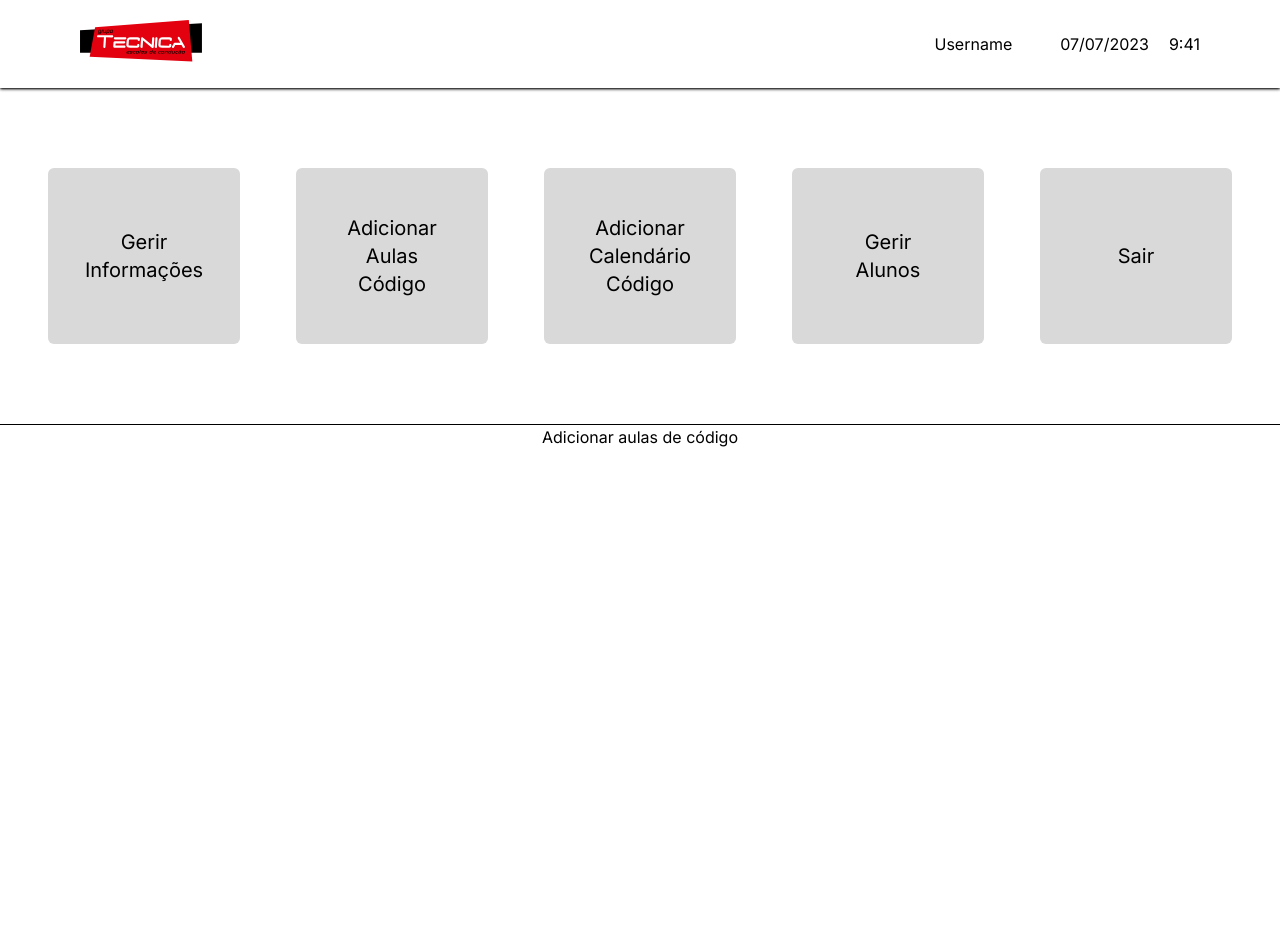
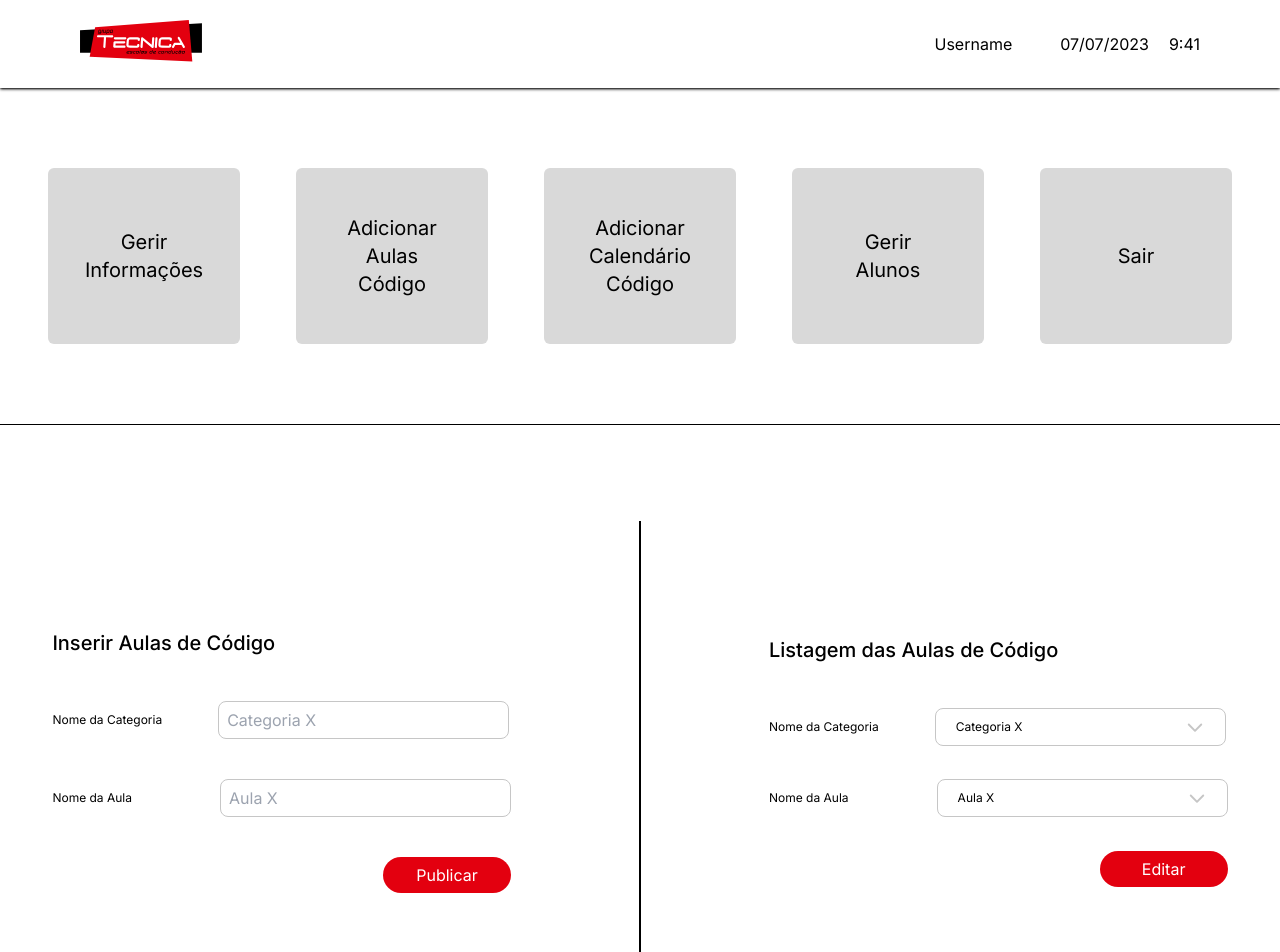
Before and after one commit to Frelances-projects/app-tecnica, a Next.js app in the folder web/: page /panel/create-classes in a window 1280 px wide. Shown: the top 952 px of the page. Before the commit the page ends 800 px from the top, so only its background shows below. Built offline with nearby package versions, Linux system fonts and the light colour scheme.

Commit message:
create-classes

```diff
--- a/web/src/app/panel/create-classes/page.tsx
+++ b/web/src/app/panel/create-classes/page.tsx
@@ -1,5 +1,58 @@
+import { Button } from "@/components/Button";
+import { Input } from "@/components/Input";
+import { SelectComponent } from "@/components/Select";
+
 export default function CreateClasses() {
+  async function handleInsetClasses(data: FormData) {
+    'use server'
+
+    const category = data.get('category_name')?.toString()
+    const classe = data.get('classe_name')?.toString()
+
+    if (!category || !classe) {
+      return
+    }
+
+    console.log({ category, classe })
+  }
+
   return (
-    <h1>Adicionar aulas de código</h1>
+    <main className="w-full flex justify-center items-center gap-32 mt-24 mb-16">
+      <section className="max-w-lg">
+        <h1 className='mb-11 text-xl font-medium'>Inserir Aulas de Código</h1>
+        <form action={handleInsetClasses} className="space-y-10">
+          <fieldset className='flex items-center gap-14'>
+            <label htmlFor="category-name" className='text-xs'>Nome da Categoria</label>
+            <Input id='category-name' placeholder="Categoria X" type='text' name='category_name' />
+          </fieldset>
+          <fieldset className='flex items-center gap-[5.5rem]'>
+            <label htmlFor="classe-name" className='text-xs'>Nome da Aula</label>
+            <Input id='classe-name' placeholder="Aula X" type='text' name='classe_name' />
+          </fieldset>
+          <div className="flex justify-end">
+            <Button title="Publicar" type='submit' />
+          </div>
+        </form>
+      </section>
+
+      <span className='border border-black h-[30rem]' />
+
+      <section className="max-w-lg">
+        <h1 className='mb-11 text-xl font-medium'>Listagem das Aulas de Código</h1>
+        <form  className="flex flex-col gap-[2.08rem]">
+          <fieldset className='flex items-center gap-14'>
+            <label htmlFor="information-name" className='text-xs'>Nome da Categoria</label>
+            <SelectComponent placeHolder='Categoria X' data={[]}/>
+          </fieldset>
+          <fieldset className='flex items-center gap-[5.5rem]'>
+            <label htmlFor="information-name" className='text-xs'>Nome da Aula</label>
+            <SelectComponent placeHolder='Aula X' data={[]}/>
+          </fieldset>
+          <div className="flex justify-end">
+            <Button title="Editar" type='submit' />
+          </div>
+        </form>
+      </section>
+    </main>
   )
 }
--- a/web/src/components/Select.tsx
+++ b/web/src/components/Select.tsx
@@ -7,12 +7,13 @@ import * as Select from '@radix-ui/react-select'
 interface SelectComponentProps extends SelectProps {
   placeHolder: string
   className?: string
+  id?: string
   data: any
 }
 
-export function SelectComponent({ className, placeHolder, ...rest }: SelectComponentProps) {
+export function SelectComponent({ className, placeHolder, id, ...rest }: SelectComponentProps) {
   return (
-    <Select.Root {...rest}>
+    <Select.Root {...rest} >
     <Select.Trigger className={`flex px-5 items-center py-2 text-xs w-[18.188rem] border border-[#C6C6C6] rounded-lg text-black ${className}`}>
       {placeHolder}
       <CaretDown className='ml-auto text-[#C6C6C6]' weight='bold' size={20}/>
```
